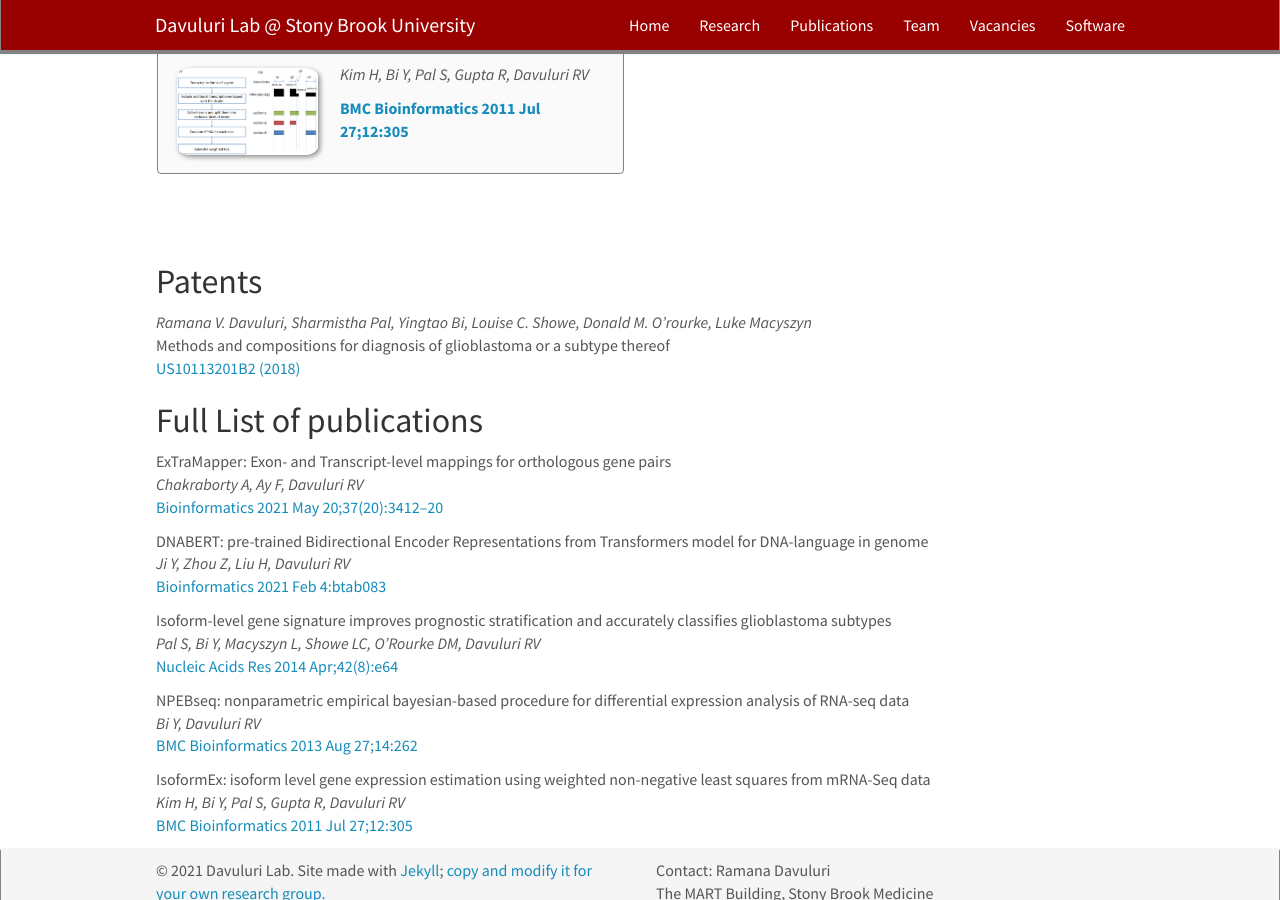
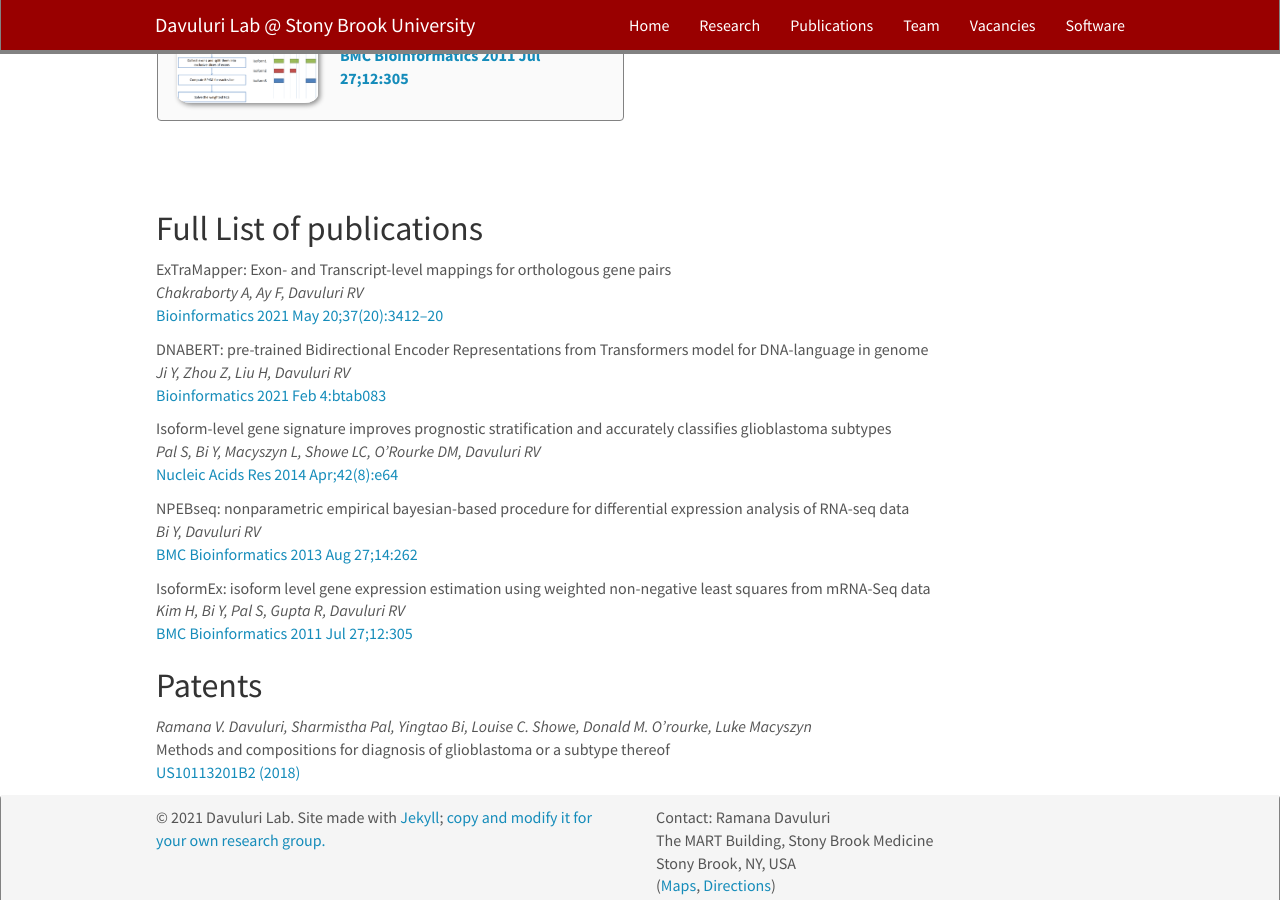
Before and after one commit to DavuluriLab/DavuluriLab.github.io, a Jekyll site: the page built from _pages/publications.md, in a window 1280 px wide and 900 px high, scrolled down 815 px. Built offline with Jekyll 4.4.1, drawn with Linux system fonts in a browser that asks for light colours; nearby versions of some CDN libraries; part of the change alters nothing that is shown; some of the changed text lies outside the part shown.

```diff
--- a/_pages/publications.md
+++ b/_pages/publications.md
@@ -10,8 +10,6 @@ permalink: /publications/
 # Publications
 
 ## Group highlights
-
-### This page will update soon.
 
 (For a full list of publications and patents see [below](#full-list-of-publications) or go to [Google Scholar](https://scholar.google.com/citations?user=X0saPWYAAAAJ), [DBLP](https://dblp.org/pid/55/2246.html))
 
@@ -53,10 +51,6 @@ permalink: /publications/
 
 <p> &nbsp; </p>
 
-
-## Patents
-<em>Ramana V. Davuluri, Sharmistha Pal, Yingtao Bi, Louise C. Showe, Donald M. O'rourke, Luke Macyszyn</em><br /> Methods and compositions for diagnosis of glioblastoma or a subtype thereof <br /> <a href="https://patents.google.com/patent/WO2014165753A1/en">US10113201B2 (2018)</a>
-
 ## Full List of publications
 
 {% for publi in site.data.publist %}
@@ -65,3 +59,6 @@ permalink: /publications/
   <em>{{ publi.authors }} </em><br /><a href="{{ publi.link.url }}">{{ publi.link.display }}</a>
 
 {% endfor %}
+
+## Patents
+<em>Ramana V. Davuluri, Sharmistha Pal, Yingtao Bi, Louise C. Showe, Donald M. O'rourke, Luke Macyszyn</em><br /> Methods and compositions for diagnosis of glioblastoma or a subtype thereof <br /> <a href="https://patents.google.com/patent/WO2014165753A1/en">US10113201B2 (2018)</a>
```
